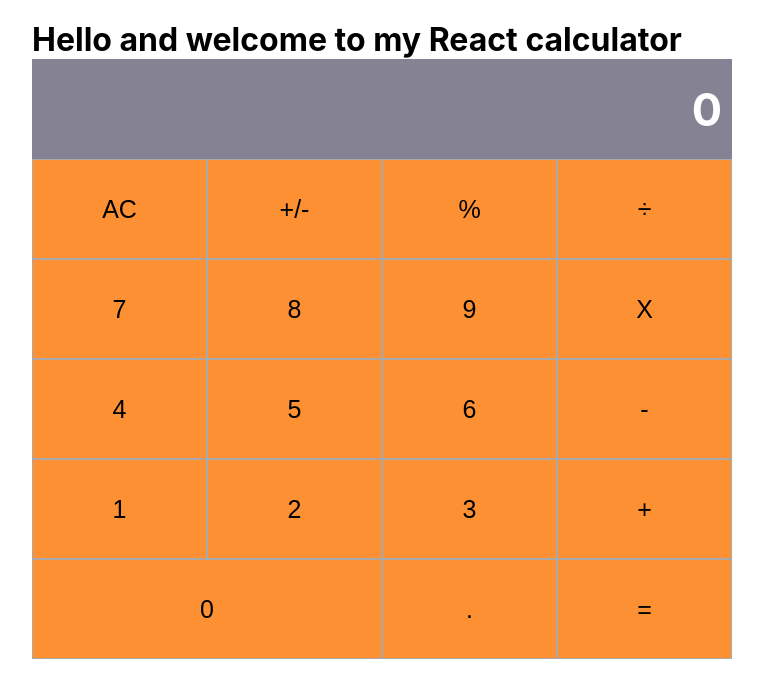
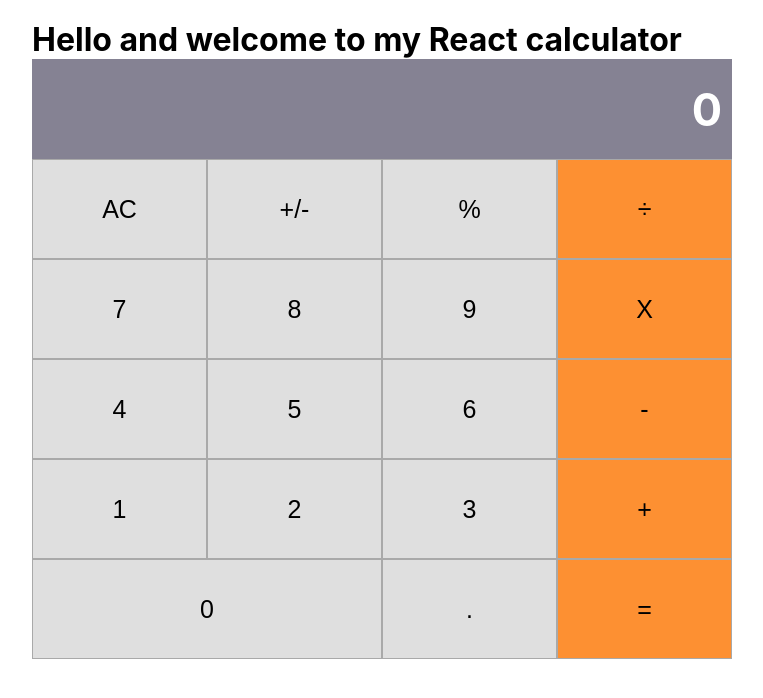
Before and after one commit to tzvaita/react-calculator, a React (Create React App) app: page / in a window 1280 px wide. Shown: the top 698 px of the page, without its empty margins (258-1021 px from the left). Built offline with nearby package versions, Linux system fonts and the light colour scheme.

Commit message:
Finish calculator styling

```diff
--- a/src/components/button.js
+++ b/src/components/button.js
@@ -6,7 +6,7 @@ const Button = ({ btnName, color, wide }) => (
     className="btn"
     type="button"
     style={{
-      backgroundColor: color ? 'dfdfdf' : null,
+      backgroundColor: color ? '#dfdfdf' : null,
       width: wide ? '50%' : null,
     }}
   >
--- a/src/components/buttonCont.js
+++ b/src/components/buttonCont.js
@@ -9,14 +9,17 @@ export default function ButtonCont() {
   const grp5 = ['0', '.', '='];
 
   const grps = [grp1, grp2, grp3, grp4, grp5];
+  const opsKeys = ['÷', 'X', '-', '+', '='];
 
   return (
     <div className="btnPanel">
       {grps.map(grp => (
         <div className="grp" key={grp}>
           {grp.map(char => {
-            if (char === '0') {
-              return <Button key={char} btnName={`${char}`} color wide />;
+            if (opsKeys.includes(char)) {
+              return <Button key={char} btnName={`${char}`} />;
+            } if (char === '0') {
+              return <Button key={char} btnName={`${char}`} wide color />;
             }
             return <Button key={char} btnName={`${char}`} color />;
           })}
```
Also changed, not shown: src/App.css (indentation only).
